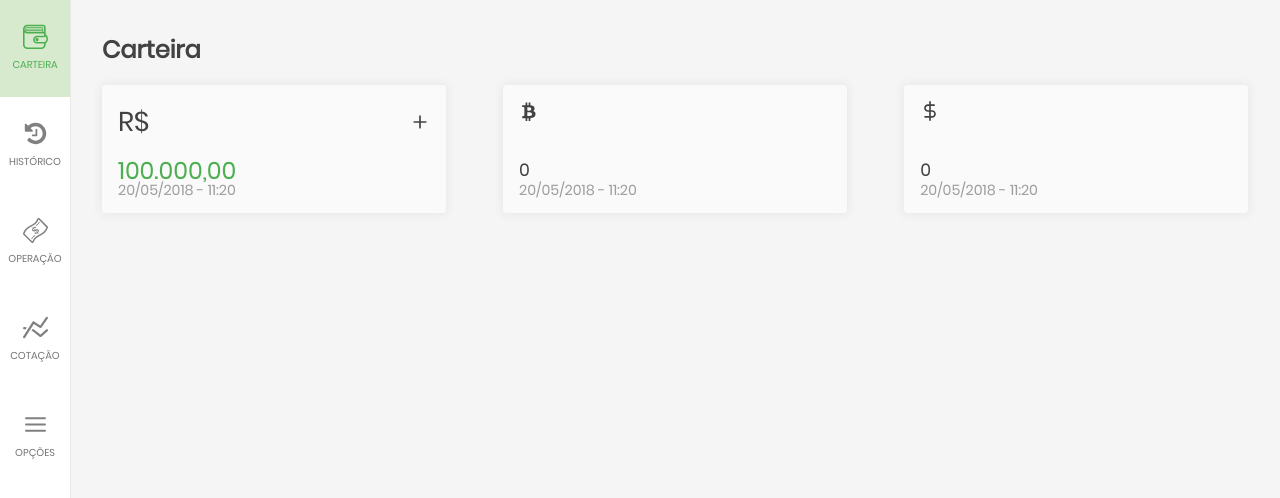
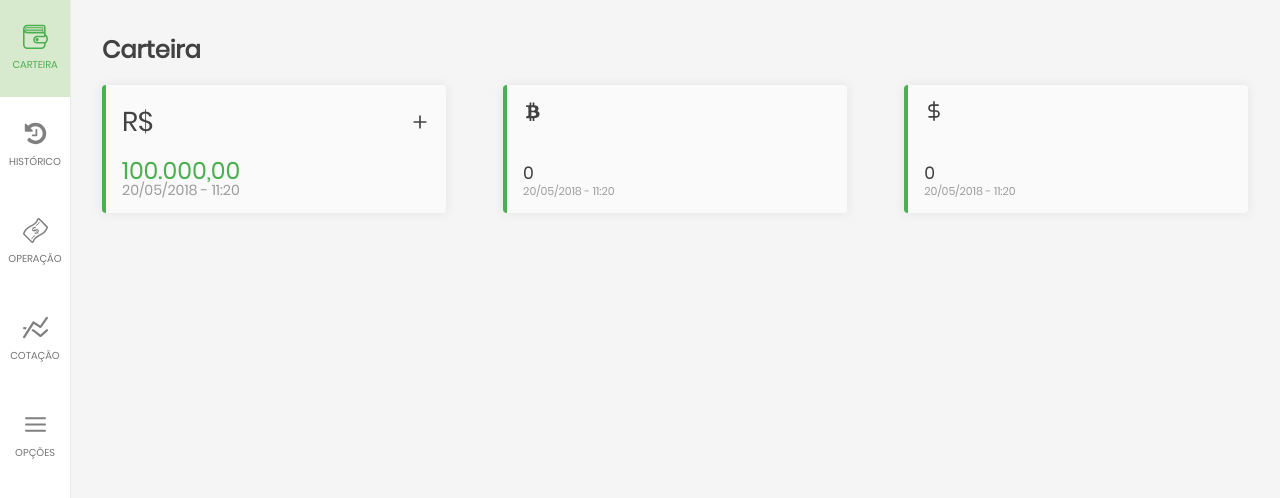
Before and after one commit to victorjordan95/stone-pagamentos, an Angular app: page /home in a window 1280 px wide. Shown: the top 498 px of the page. Built offline with nearby package versions, Linux system fonts and the light colour scheme.

Commit message:
adicionando comentarios

```diff
--- a/src/app/pages/cotacao/cotacao.component.html
+++ b/src/app/pages/cotacao/cotacao.component.html
@@ -11,7 +11,7 @@
         <div class="currency-info">
             <span class="card-mountant"> {{item.valor | number : '1.2-2'}} </span>
             <p class="subtitle">
-                {{item.data}}
+                Atualizado em {{item.data}}
             </p>
         </div>
 
--- a/src/app/pages/cotacao/cotacao.component.ts
+++ b/src/app/pages/cotacao/cotacao.component.ts
@@ -20,10 +20,12 @@ export class CotacaoComponent implements OnInit {
     }
 
     getCurrenciesValue() {
-        this.currencySubscription = this._sharedService.getBTC()
+        this.currencySubscription = this._sharedService.getCurrencies()
             .subscribe(
                 currencies => {
-                    console.log(currencies);
+                    // Subscribe em currencies e popula o objeto currencies.
+                    // A API utilizada retorna um Array e para que seja feita a
+                    // iteração dos valores, é necessário converter em um objeto.
                     this.currencies = [
                         {
                             valor: currencies['valores']['USD'].valor,
@@ -42,6 +44,7 @@ export class CotacaoComponent implements OnInit {
     }
 
     convertDate(unix_timestamp) {
+
         // Cria um novo objeto baseado no timestamp
         // multiplica por 1000 pois o elemento está em milisegundos e não segundos.
         const date = new Date(unix_timestamp * 1000);
--- a/src/app/pages/shared/shared.service.ts
+++ b/src/app/pages/shared/shared.service.ts
@@ -13,7 +13,7 @@ export class SharedService {
 
     constructor(private _http: HttpClient) { }
 
-    getBTC() {
+    getCurrencies() {
         return this._http.get(`https://api.promasters.net.br/cotacao/v1/valores?moedas=USD,BTC&alt=json`, {
             reportProgress: true,
             observe: 'events'
--- a/src/assets/sass/components/_card.scss
+++ b/src/assets/sass/components/_card.scss
@@ -1,5 +1,6 @@
 .card {
     background-color: #FAFAFA;
+    border-left: 4px solid $verde-principal;
     border-radius: 4px;
     box-shadow: 0 0 8px 1px rgba(222, 222, 222, 0.6);
     margin-bottom: 16px;
@@ -73,8 +74,11 @@
 
         .subtitle {
             color: $cinza-claro;
-            font-size: 0.9em;
+            font-size: 0.7em;
             line-height: 1;
+            @media (min-width: $screen-desktop-min) {
+                text-align: left;
+            }
         }
 
     }
```
